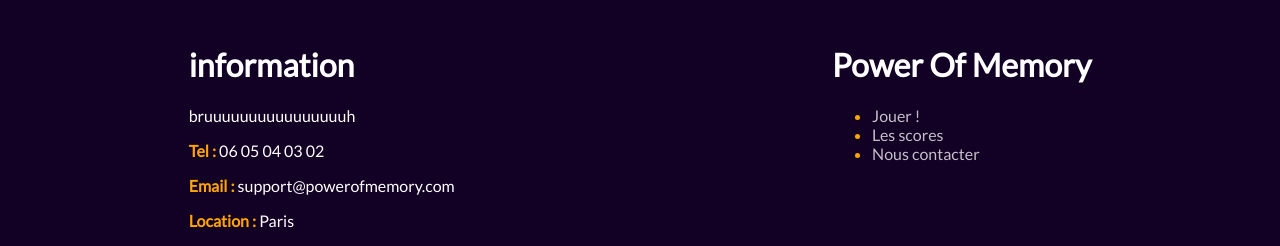
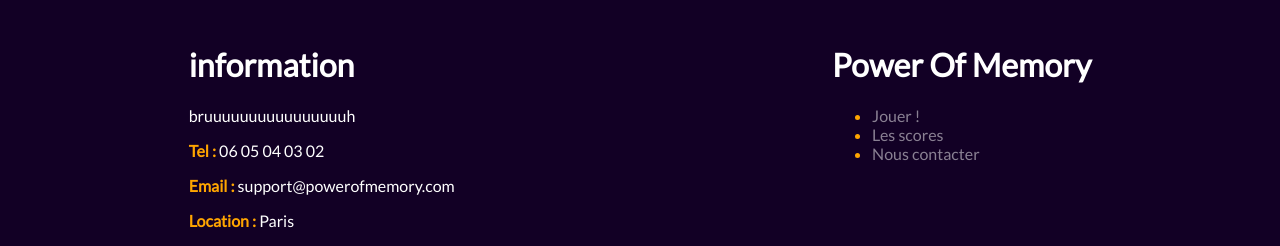
Before and after one commit to JeanFourest/Puissance_4, a PHP site: page /login.html in a window 1280 px wide. Shown: the part 698-944 px from the top of the page. Run offline with PHP 8.4, Linux system fonts and the light colour scheme.

Commit message:
Update footer.css

```diff
--- a/assets/login/footer.css
+++ b/assets/login/footer.css
@@ -14,5 +14,5 @@ footer
 
 .gris
 {
-    opacity: 0.75;
+    opacity: 0.50;
 }
```
